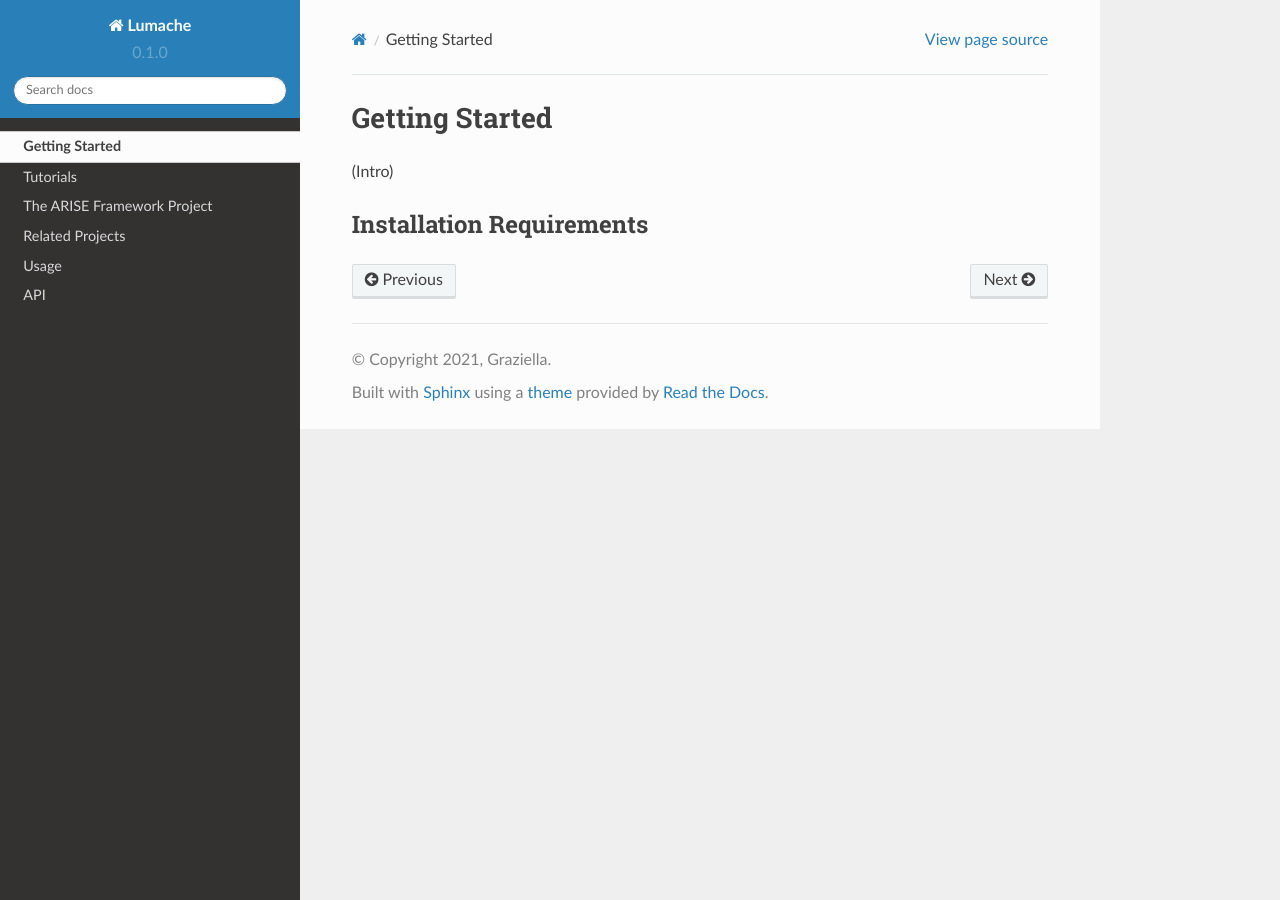
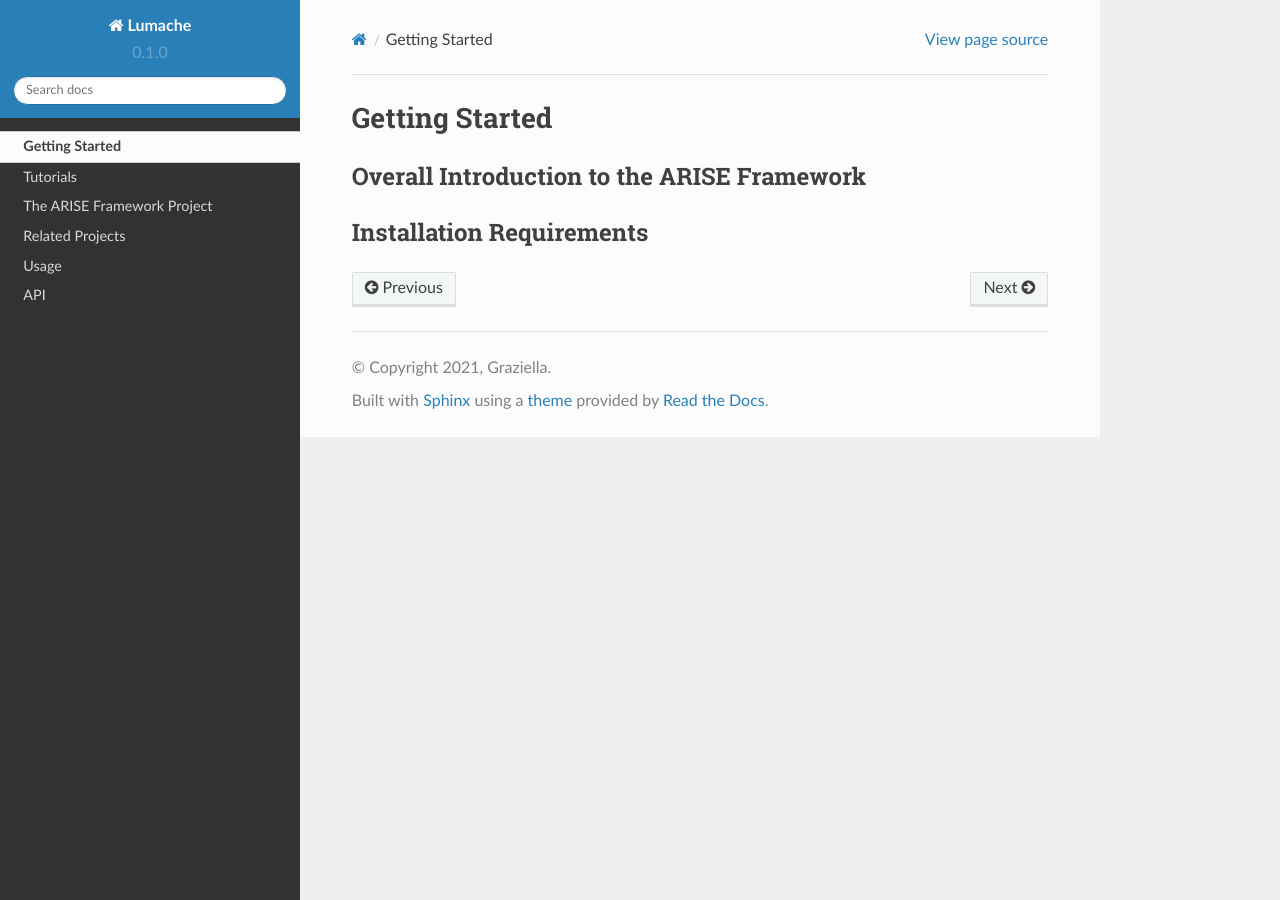
Before and after one commit to agileHRI/arise_documentation, a Sphinx documentation site: the page built from docs/source/getting-started.rst, in a window 1280 px wide. Built offline with Sphinx 7.4.7 and the Read the Docs theme 2.0.0, drawn with Linux system fonts in a browser that asks for light colours.

Commit message:
Update getting-started.rst

```diff
--- a/docs/source/getting-started.rst
+++ b/docs/source/getting-started.rst
@@ -1,7 +1,9 @@
 Getting Started
 ===============
 
-(Intro)
+.. _overall_introduction:
+Overall Introduction to the ARISE Framework
+-------------------------------------------
 
 .. _installation_requirements:
 Installation Requirements
```
